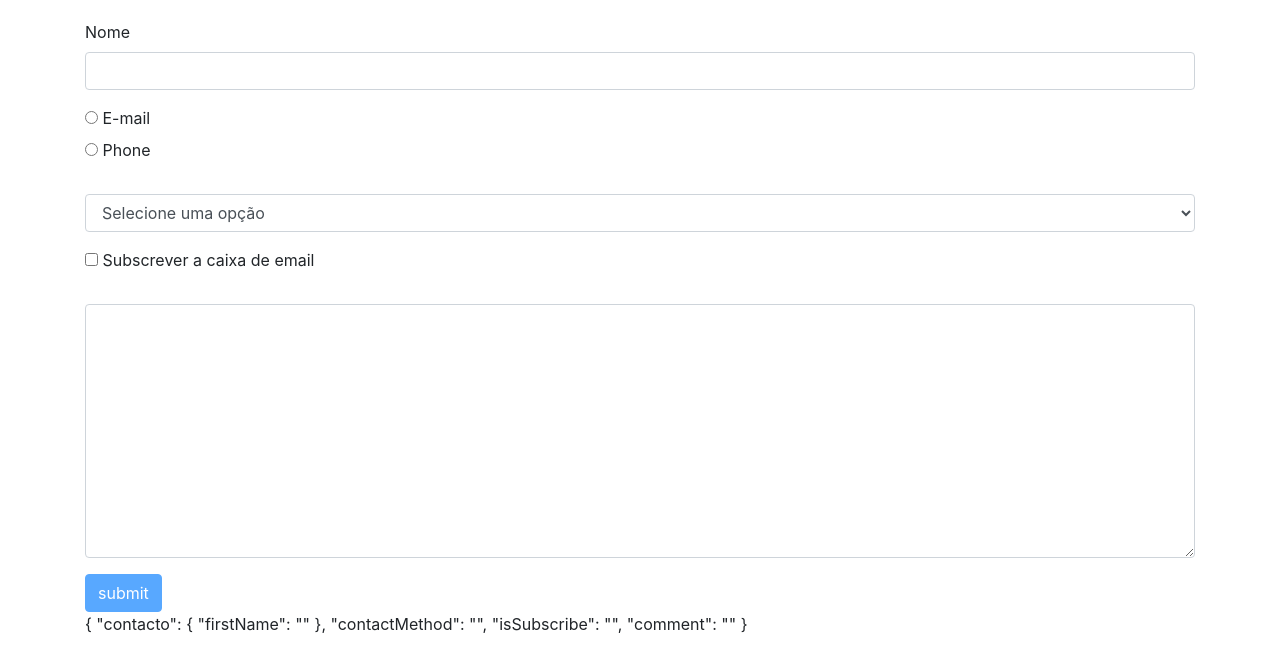
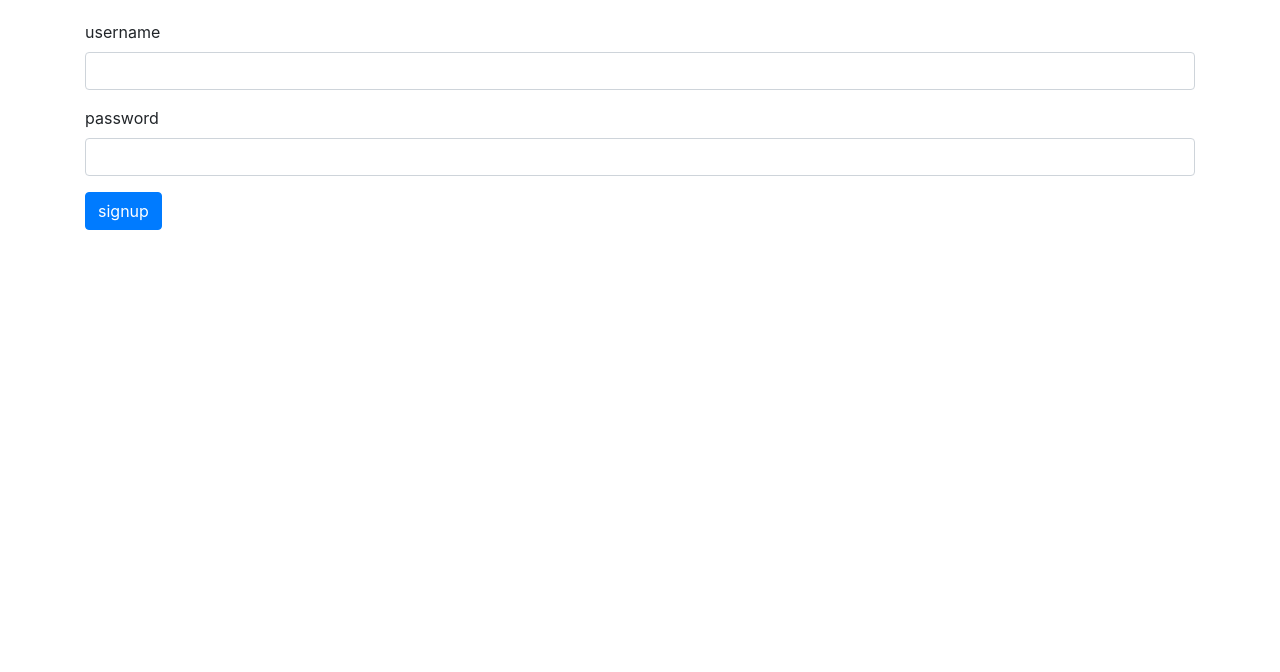
Before and after one commit to amarildo18/mosh-trainning, an Angular app: page / in a window 1280 px wide. Shown: the top 672 px of the page. Built offline with nearby package versions, Linux system fonts and the light colour scheme.

Commit message:
REactive Forms: Adicionando validações

```diff
--- a/src/app/app.component.html
+++ b/src/app/app.component.html
@@ -1,5 +1,6 @@
 <!-- <app-courses></app-courses> -->
 <!-- <app-authors></app-authors> -->
-<!-- <app-favorite [isFavorite]="post.isFavorite" (isFavoritechange)="isFavoriteChanged($event)"></app-favorite> -->
-
-<app-contact-form></app-contact-form>
+<!-- <app-favorite [isFavorite]="post.isFavorite" (isFavoritechange)="isFavoriteChanged($event)"></app-favorite>
+    <app-contact-form></app-contact-form>
+-->
+<app-signup-form></app-signup-form>
--- a/src/app/contact-form/contact-form.component.html
+++ b/src/app/contact-form/contact-form.component.html
@@ -37,7 +37,7 @@
     </div>
     <div class="form-group">
       <label for="comment"></label>
-      <textarea name="" id="comment" name="comment" cols="30" rows="10" class="form-control" ngModel></textarea>
+      <textarea id="comment" name="comment" cols="30" rows="10" class="form-control" ngModel></textarea>
     </div>
 
     <button class="btn btn-primary" type="submit" [disabled]="!f.valid">submit</button>
--- /dev/null
+++ b/src/app/signup-form/signup-form.component.html
@@ -0,0 +1,25 @@
+<div class="container">
+  <form [formGroup]="oForm">
+    <div class="form-group">
+      <label for="username">username</label>
+      <input
+        type="text"
+        class="form-control"
+        formControlName="username">
+      <div class="alert alert-danger" *ngIf="username.touched && username.invalid">
+        Este campo é obrigatório
+      </div>
+    </div>
+    <div class="form-group">
+      <label for="">password</label>
+      <input type="text"
+             class="form-control"
+             formControlName="password">
+             <div class="alert alert-danger" *ngIf="password.touched && password.invalid">
+              Este campo é obrigatório
+            </div>
+    </div>
+    <button class="btn btn-primary">signup</button>
+  </form>
+
+</div>
--- /dev/null
+++ b/src/app/signup-form/signup-form.component.ts
@@ -0,0 +1,23 @@
+import { Component, OnInit } from '@angular/core';
+import {FormGroup, FormControl, Validators} from '@angular/forms';
+
+@Component({
+  selector: 'app-signup-form',
+  templateUrl: './signup-form.component.html',
+  styleUrls: ['./signup-form.component.css']
+})
+export class SignupFormComponent {
+
+  oForm: FormGroup = new FormGroup({
+    username: new FormControl('', Validators.required),
+    password: new FormControl('', Validators.required)
+  })
+
+  get username(){
+    return this.oForm.get('username');
+  }
+
+  get password(){
+    return this.oForm.get('password');
+  }
+}
```
Also changed, not shown: src/app/app.module.ts (+6 -2 lines), src/app/signup-form/signup-form.component.css (added).
